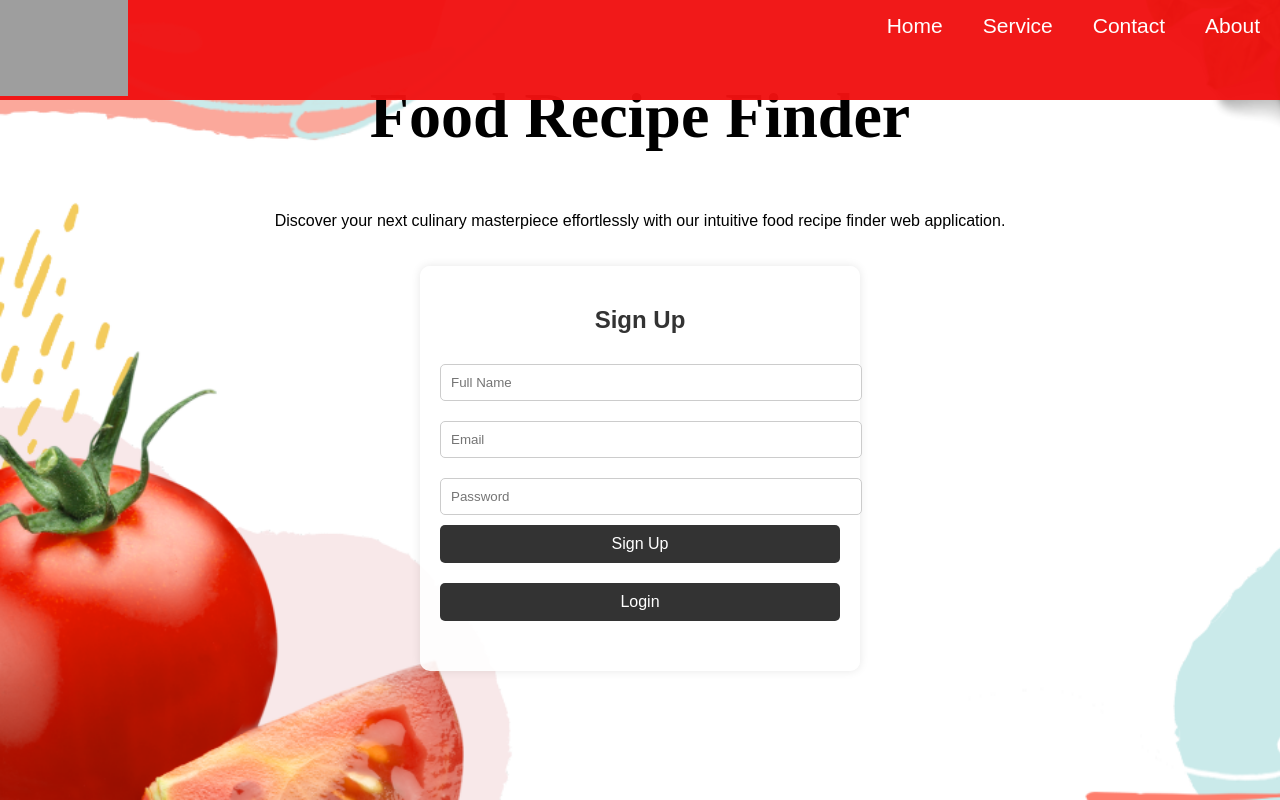
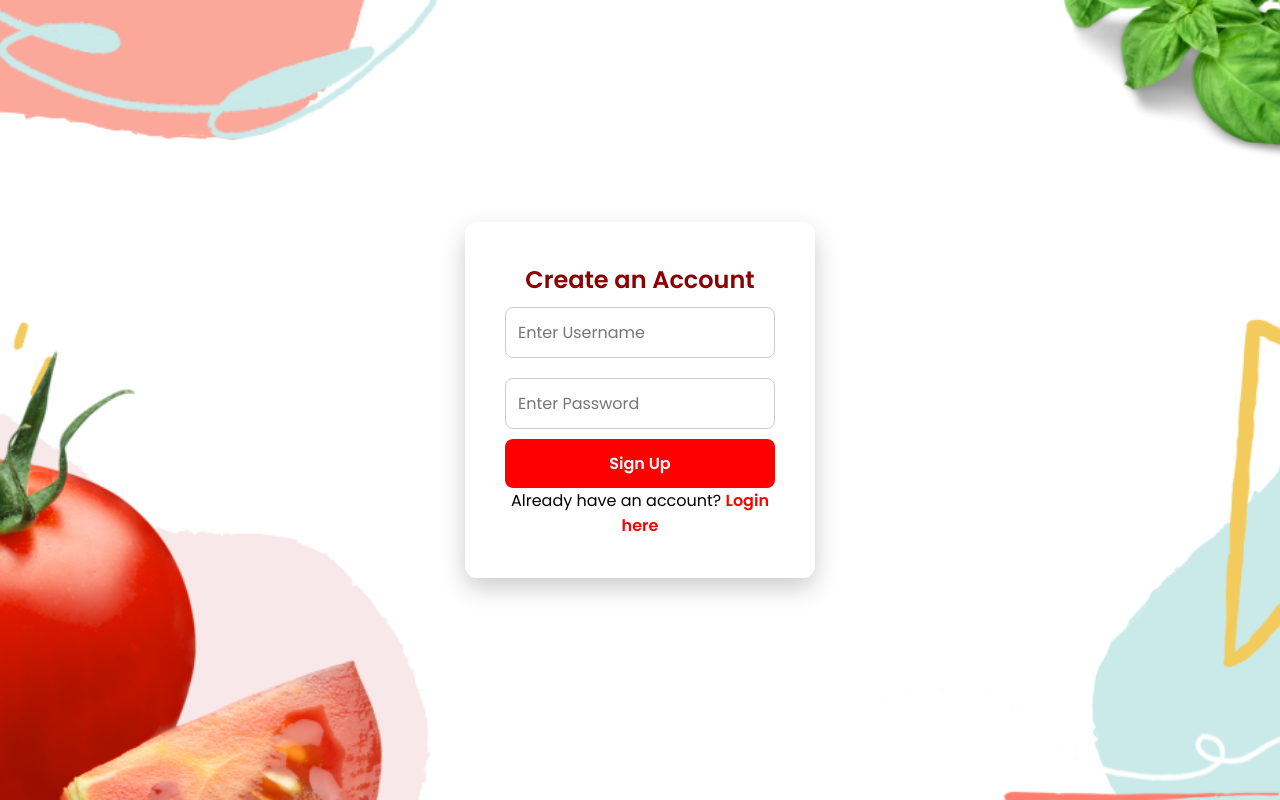
Before and after one commit to Nirmeetchoudhary/my-web-app, a plain HTML site: page signup.html in a window 1280 px wide. Drawn offline with Linux system fonts and the light colour scheme; grey boxes are pictures that could not be loaded; files whose address does not match are found by name.

Commit message:
signup.html
testing 1.4

```diff
--- a/signup.html
+++ b/signup.html
@@ -3,145 +3,107 @@
 <head>
     <meta charset="UTF-8">
     <meta name="viewport" content="width=device-width, initial-scale=1.0">
-    <title>Sign Up Page</title>
+    <title>Sign Up</title>
     <style>
-        body {
+        @import url('https://fonts.googleapis.com/css2?family=Poppins:wght@300;400;600&display=swap');
+
+        * {
             margin: 0;
             padding: 0;
-            font-family: Arial, sans-serif;
-            /* background: url('https://img.freepik.com/premium-photo/hand-professional-chef-tosses-pieces-vegetables-beef-meat-frying-pan-black-background-restaurant-cooking-concept-free-advertising-space_192985-1161.jpg?w=1060') no-repeat center center fixed;
-             */
+            box-sizing: border-box;
+            font-family: 'Poppins', sans-serif;
+        }
 
-            background-size: cover;
+        body {
+            background-image: url(peach.png);
+            background-repeat: no-repeat; /* Stops repetition */
+            background-size: cover; /* Ensures the image covers the entire area */
+            background-position: center;
             height: 100vh;
             display: flex;
-            flex-direction: column;
             align-items: center;
-        }
-        .navbar {
-            width: 100%;
-            background-color: rgba(241, 17, 17, 0.966);
-            overflow: hidden;
-            padding: 10px 1;
-            position: fixed;
-            top: 0;
-            left: 0;
-            z-index: 1000;
-        }
-        .navbar a {
-            float: right;
-            display: block;
-            color: white;
-            text-align: center;
-            padding: 14px 20px;
-            font-size: 21px;
-            text-decoration: none;
-        }
-        .navbar a:hover {
-            background-color: rgba(255, 255, 255, 0.3);
+            justify-content: center;
         }
 
-        h1 {
-            color: rgb(0, 0, 0);
-            font-size: 400%;
-            font-family: serif;
+        .signup-box {
+            background: white;
+            padding: 40px;
+            border-radius: 12px;
+            box-shadow: 0px 10px 25px rgba(0, 0, 0, 0.2);
+            text-align: center;
+            width: 350px;
         }
-        .left-text {
-            color: rgb(255, 255, 255);
-            text-align: left;
-            width: 80%;
-            margin-left: 0;
+
+        .signup-box h2 {
+            font-size: 24px;
+            color: #8B0000;
         }
-        .signup-container {
-            width: 400px;
-            padding: 20px;
-            background: rgba(255, 255, 255, 0.9);
-            border-radius: 10px;
-            box-shadow: 0 0 10px rgba(0, 0, 0, 0.1);
-            margin-top: 20px; /* Add margin to separate from content */
-            text-align: center;
-        }
-        .signup-container h2 {
-            margin-bottom: 20px;
-            color: #333;
-        }
-        .signup-container input[type="text"],
-        .signup-container input[type="email"],
-        .signup-container input[type="password"] {
+
+        .signup-box input {
             width: 100%;
-            padding: 10px;
+            padding: 12px;
             margin: 10px 0;
             border: 1px solid #ccc;
-            border-radius: 5px;
+            border-radius: 8px;
+            font-size: 16px;
         }
-        .signup-container button {
+
+        .signup-box button {
             width: 100%;
-            padding: 10px;
+            background: #FF0000;
+            color: white;
             border: none;
-            border-radius: 5px;
-            background-color: #333;
-            color: white;
+            padding: 12px;
+            border-radius: 8px;
             font-size: 16px;
+            font-weight: bold;
             cursor: pointer;
+            transition: 0.3s;
         }
-        .signup-container button:hover {
-            background-color: #555;
+
+        .signup-box button:hover {
+            background: #8B0000;
         }
-        .social-login {
-            margin: 20px 0;
+
+        .signup-box a {
+            text-decoration: none;
+            color: #FF0000;
+            font-weight: bold;
         }
-        .social-login button {
-            width: 100%;
-            padding: 10px;
-            border: none;
-            border-radius: 5px;
-            background-color: #333;
-            /* background-color: #dd4b39; */
-            color: white;
-            font-size: 16px;
-            cursor: pointer;
-            margin-bottom: 10px;
+
+        .signup-box a:hover {
+            text-decoration: underline;
         }
-        /* .social-login button:hover {
-            background-color: #c23321;
-        }
-        .social-login button.google {
-            background-color: #dd4b39;
-        }
-        .social-login button.google:hover {
-            background-color: #c23321;
-        } */
     </style>
 </head>
-<body background="C:\Users\KRIPASAGAR CHAUDHARI\Desktop\Nirmeet\website\peach.png">
-    <div class="navbar">
-        <img src="https://i.ibb.co/6DvRKnq/ok.png" height="10%" width="10%" alt="ok" border="0"></a>
-        <a href="about.html">About</a>
-        <a href="#">Contact</a>
-        <a href="#">Service</a>
-        <a href="#">Home</a>
-    </div>
-        <br><br>
-        <h1>Food Recipe Finder</h1>
-        <p font-family="white">Discover your next culinary masterpiece effortlessly with our intuitive food recipe finder web application.</p>
+<body>
 
-    <div class="signup-container">
-        <h2>Sign Up</h2>
-        <form>
-            <input type="text" placeholder="Full Name" required>
-            <input type="email" placeholder="Email" required>
-            <input type="password" placeholder="Password" required>
+    <div class="signup-box">
+        <h2>Create an Account</h2>
+        <form id="signup-form">
+            <input type="text" id="new-username" placeholder="Enter Username" required>
+            <input type="password" id="new-password" placeholder="Enter Password" required>
             <button type="submit">Sign Up</button>
         </form>
-        <div class="social-login">
-            <button class="google" onclick="redirectToLogin()">Login</button>
-            <!-- Add other social login buttons as needed -->
-        </div>
+        <p>Already have an account? <a href="login.html">Login here</a></p>
     </div>
+
     <script>
-        function redirectToLogin() {
-            window.location.href = 'login.html';
-        }
+        document.getElementById("signup-form").addEventListener("submit", function(event) {
+            event.preventDefault();
+
+            let username = document.getElementById("new-username").value;
+            let password = document.getElementById("new-password").value;
+
+            if (localStorage.getItem(username)) {
+                alert("Username already exists! Choose a different one.");
+            } else {
+                localStorage.setItem(username, password);
+                alert("Account created successfully!");
+                window.location.href = "login.html";
+            }
+        });
     </script>
+
 </body>
 </html>
```
